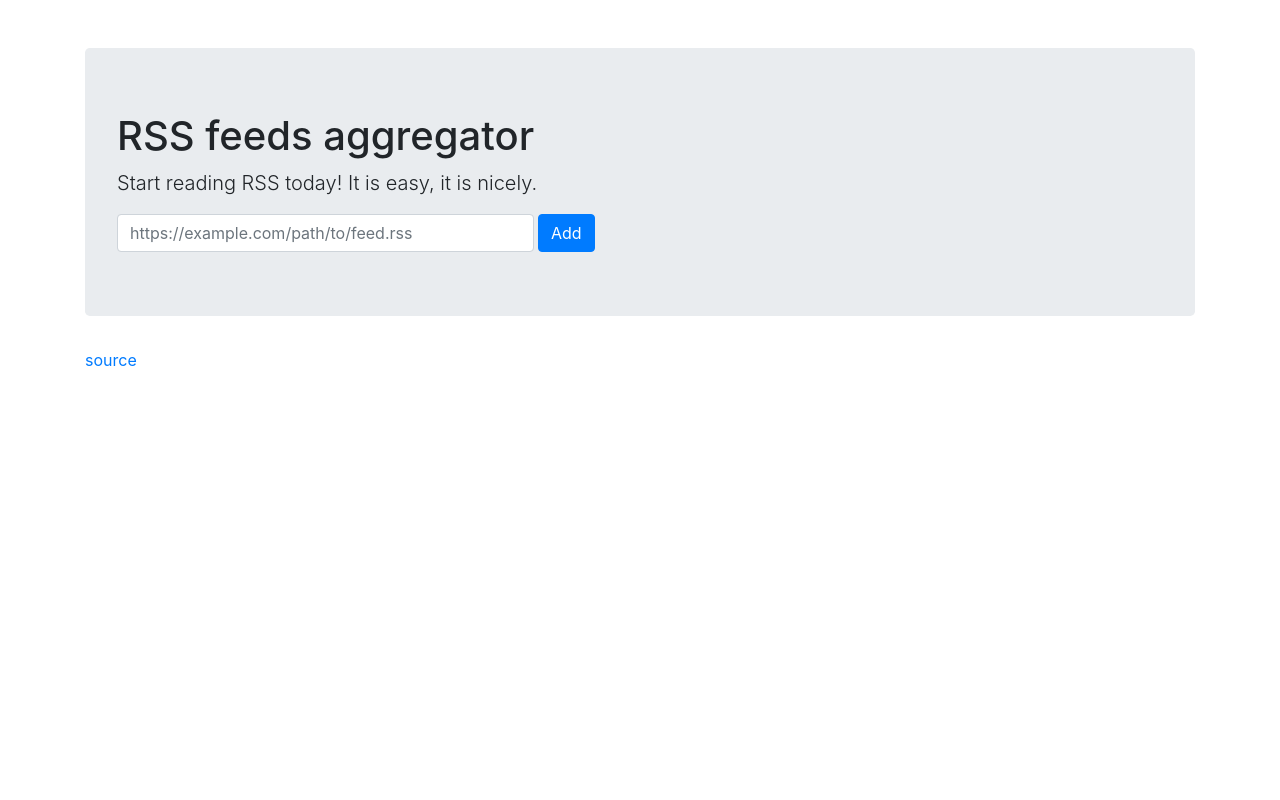
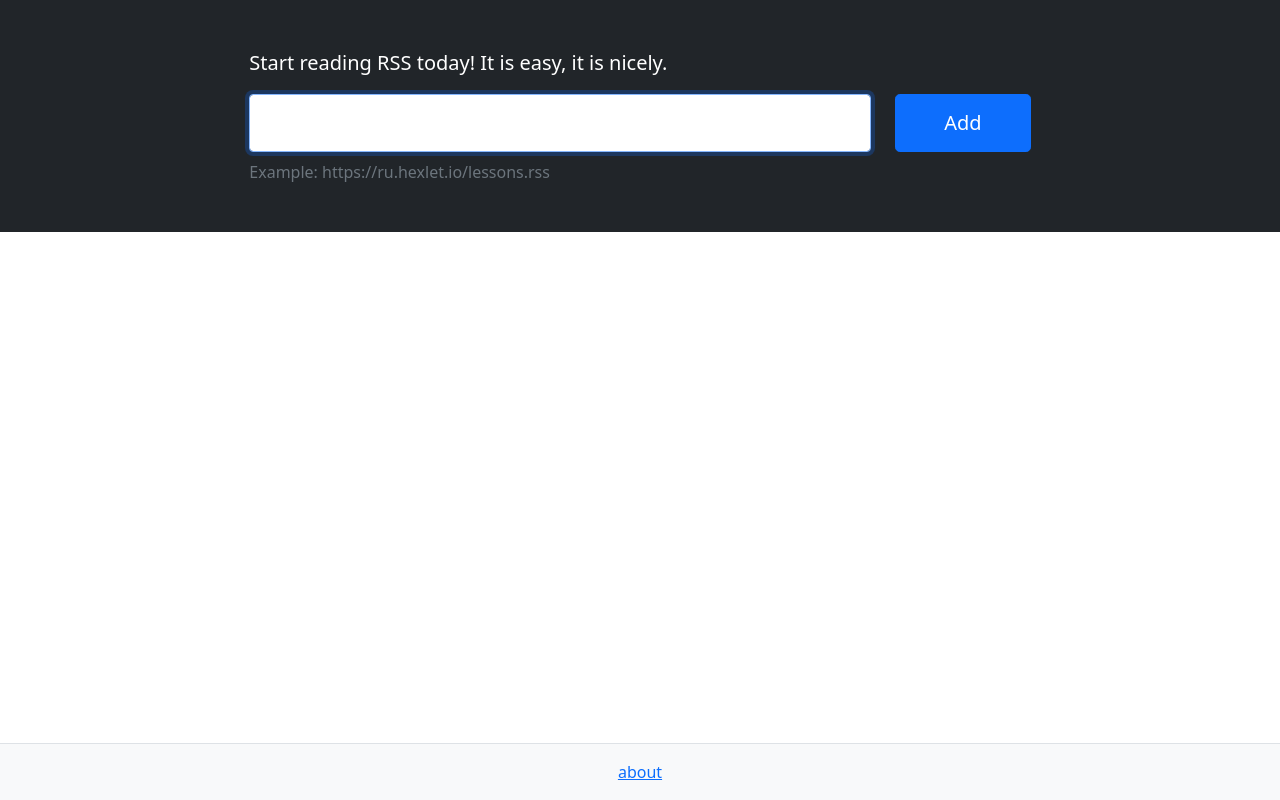
Before and after one commit to sergpvv/frontend-project-lvl3, a website built with webpack: page index.html in a window 1280 px wide. Built offline with nearby package versions, Linux system fonts and the light colour scheme; what on-change would draw is missing.

Commit message:
wham bam

```diff
--- a/index.html
+++ b/index.html
@@ -1,37 +1,61 @@
 <!doctype html>
-<html lang="en">
+<html lang="ru">
 <head>
-<meta charset="utf-8">
-<meta name="viewport" content="width=device-width, initial-scale=1, shrink-to-fit=no">
-<link rel="stylesheet" href="https://stackpath.bootstrapcdn.com/bootstrap/4.4.1/css/bootstrap.min.css" integrity="sha384-Vkoo8x4CGsO3+Hhxv8T/Q5PaXtkKtu6ug5TOeNV6gBiFeWPGFN9MuhOf23Q9Ifjh" crossorigin="anonymous">
-<title>Hexlet Frontend Project 3</title>
+  <meta charset="utf-8">
+  <meta name="viewport" content="width=device-width,initial-scale=1,shrink-to-fit=no">
+  <title>Hexlet Frontend Project 3</title>
 </head>
-<body class="d-flex flex-column h-100">
-    <div class="container mt-5">
-      <div class="jumbotron">
-        <h1>RSS feeds aggregator</h1>
-        <p class="lead">Start reading RSS today! It is easy, it is nicely.</p>
-        <form action="" class="form-inline rss-form">
-          <div class="form-group">
-            <input type="text" required name="url" class="form-control" placeholder="https://example.com/path/to/feed.rss" size="34">
-          </div>
-          <button type="submit" class="btn btn-primary ml-1">Add</button>
-        </form>
-        <div class="feedback"></div>
-      </div>
-      <div class="row">
-        <div class="col rss-items">
+<body class="d-flex flex-column min-vh-100">
+  <div class="modal fade" id="modal" tabindex="-1" role="dialog" aria-labelledby="modal" aria-hidden="true">
+    <div class="modal-dialog" role="document">
+      <div class="modal-content">
+        <div class="modal-header">
+          <h5 class="modal-title"></h5>
+          <button type="button" class="btn-close close" data-bs-dismiss="modal" aria-label="Close"></button>
         </div>
-        <div class="col rss-links">
+        <div class="modal-body text-break"></div>
+        <div class="modal-footer">
+          <a class="btn btn-primary full-article" href="#" role="button" target="_blank" rel="noopener noreferrer">Read full version</a>
+          <button type="button" class="btn btn-secondary" data-bs-dismiss="modal">Close</button>
         </div>
       </div>
-      <footer class="footer">
-        <p><a href="https://github.com/sergpvv/frontend-project-lvl3">source</a></p>
-      </footer>
-    </div> <!-- /container -->
-<script type="text/javascript" src="main.js"></script>
-<script src="https://code.jquery.com/jquery-3.4.1.slim.min.js" integrity="sha384-J6qa4849blE2+poT4WnyKhv5vZF5SrPo0iEjwBvKU7imGFAV0wwj1yYfoRSJoZ+n" crossorigin="anonymous"></script>
-<script src="https://cdn.jsdelivr.net/npm/popper.js@1.16.0/dist/umd/popper.min.js" integrity="sha384-Q6E9RHvbIyZFJoft+2mJbHaEWldlvI9IOYy5n3zV9zzTtmI3UksdQRVvoxMfooAo" crossorigin="anonymous"></script>
-<script src="https://stackpath.bootstrapcdn.com/bootstrap/4.4.1/js/bootstrap.min.js" integrity="sha384-wfSDF2E50Y2D1uUdj0O3uMBJnjuUD4Ih7YwaYd1iqfktj0Uod8GCExl3Og8ifwB6" crossorigin="anonymous"></script>
+    </div>
+  </div>
+  <main class="flex-grow-1">
+    <section class="container-fluid bg-dark p-5">
+      <div class="row">
+        <div class="col-md-10 col-lg-8 mx-auto text-white">
+          <p class="lead">Start reading RSS today! It is easy, it is nicely.</p>
+          <form action="" class="rss-form text-body">
+            <div class="row">
+              <div class="col">
+                <div class="form-floating">
+                  <input id="url-input" autofocus required name="url" aria-label="url" class="form-control w-100" placeholder="https://example.com/path/to/feed.rss" autocomplete="off">
+                </div>
+              </div>
+              <div class="col-auto">
+                <button type="submit" aria-label="add" class="h-100 btn btn-lg btn-primary px-sm-5">Add</button>
+              </div>
+            </div>
+          </form>
+          <p class="mt-2 mb-0 text-muted">Example: https://ru.hexlet.io/lessons.rss</p>
+          <p class="feedback m-0 position-absolute small text-danger"></p>
+        </div>
+      </div>
+    </section>
+    <section class="container-fluid container-xxl p-5">
+      <div class="row">
+        <div class="col-md-10 col-lg-8 order-1 mx-auto posts"></div>
+        <div class="col-md-10 col-lg-4 mx-auto order-0 order-lg-1 feeds"></div>
+      </div>
+    </section>
+  </main>
+  <footer class="footer border-top py-3 mt-5 bg-light">
+    <div class="container-xl">
+      <div class="text-center">
+       <a href="https://github.com/sergpvv/frontend-project-lvl3#readme">about</a>
+      </div>
+    </div>
+  </footer>
 </body>
 </html>
--- a/src/index.js
+++ b/src/index.js
@@ -1,3 +1,4 @@
+import 'bootstrap/dist/css/bootstrap.min.css';
 import init from './init';
 
 init();
--- a/webpack.config.js
+++ b/webpack.config.js
@@ -1,14 +1,14 @@
+const path = require('path');
 const HtmlWebpackPlugin = require('html-webpack-plugin');
 
 module.exports = {
   mode: process.env.NODE_ENV || 'development',
   devtool: 'inline-source-map',
-  /* devServer: {
-    // static: './dist',
-    // hot: true,
-    host: '10.0.2.15',
-    port: 8080,
-  }, */
+  entry: './src/index.js',
+  output: {
+    filename: 'main.js',
+    path: path.resolve(__dirname, 'dist'),
+  },
   module: {
     rules: [
       {
@@ -16,7 +16,14 @@ module.exports = {
         exclude: /node_modules/,
         use: {
           loader: 'babel-loader',
+          options: {
+            presets: ['@babel/preset-env'],
+          },
         },
+      },
+      {
+        test: /\.css$/,
+        use: ['style-loader', 'css-loader'],
       },
     ],
   },
```
Also changed, not shown: package.json (+6 -19 lines), 1 other file.
